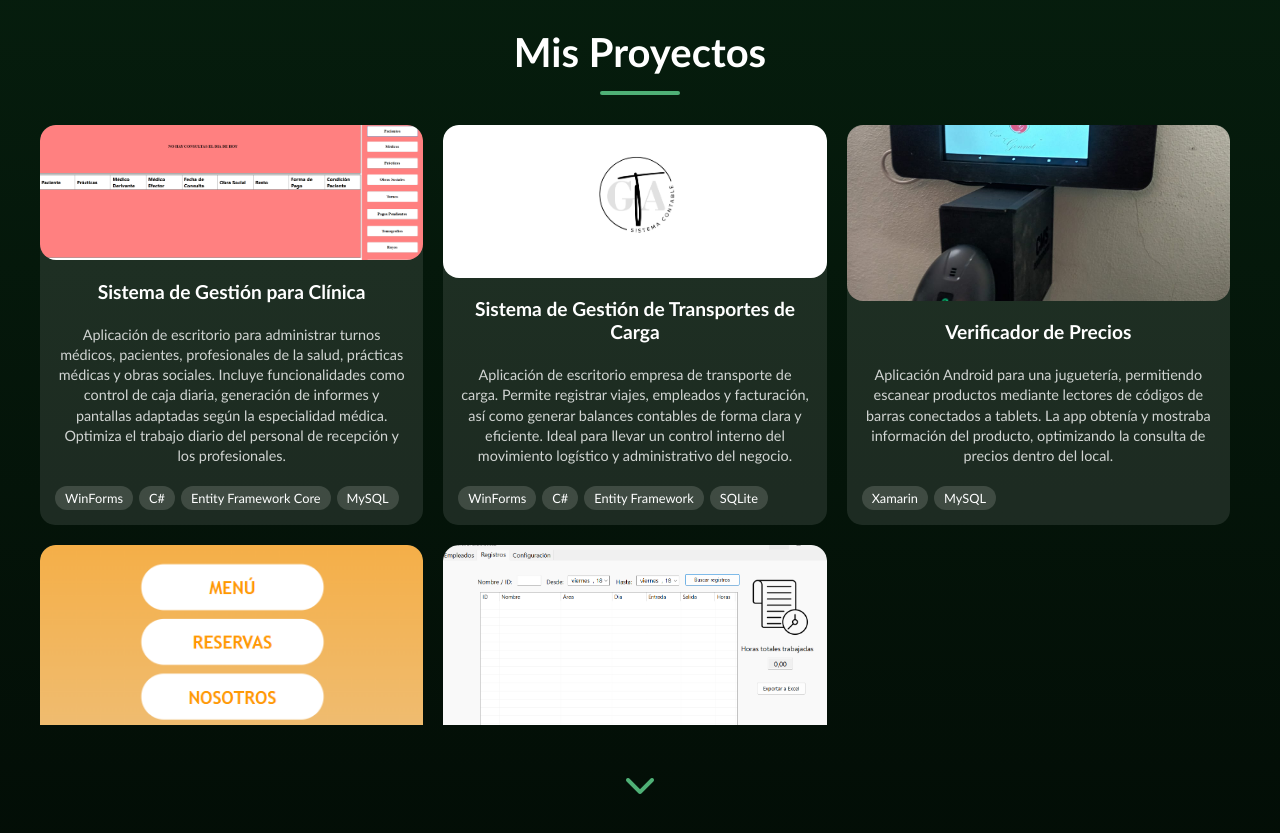
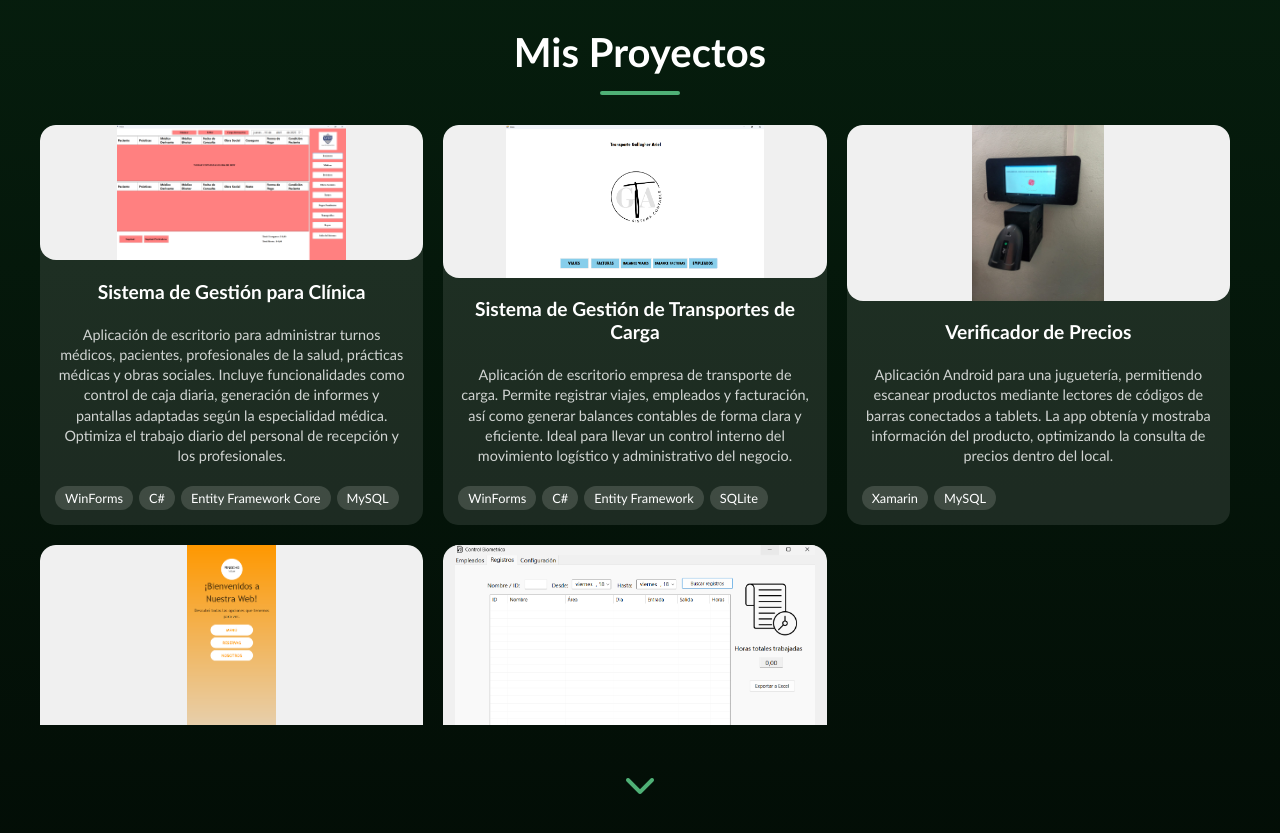
Before and after one commit to lautaroperesin/portfolio, a React (Create React App) app: page / in a window 1280 px wide. Shown: the part 1680-2513 px from the top of the page. Built offline with nearby package versions, Linux system fonts and the light colour scheme.

Commit message:
Ajuste en el tamaño de las imagenes en la sección de proyectos

```diff
--- a/src/components/Projects/Projects.css
+++ b/src/components/Projects/Projects.css
@@ -66,14 +66,7 @@
     background-color: #f0f0f0;
 }
 .project-image img {
-    width: 100%;
     height: 100%;
-    object-fit: cover; /* recorta manteniendo proporción */
-    display: block;
-    transition: transform 0.3s ease;
-}
-.project-image:hover img {
-    transform: scale(1.05);
 }
 
 .project-links {
```
